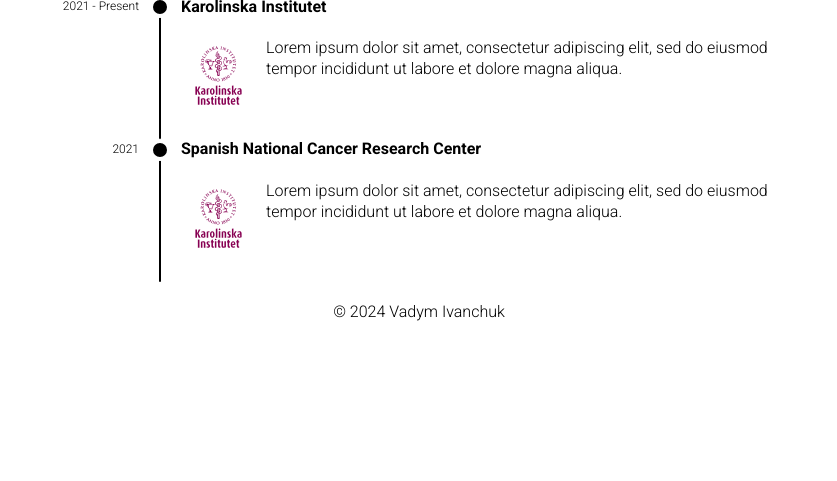
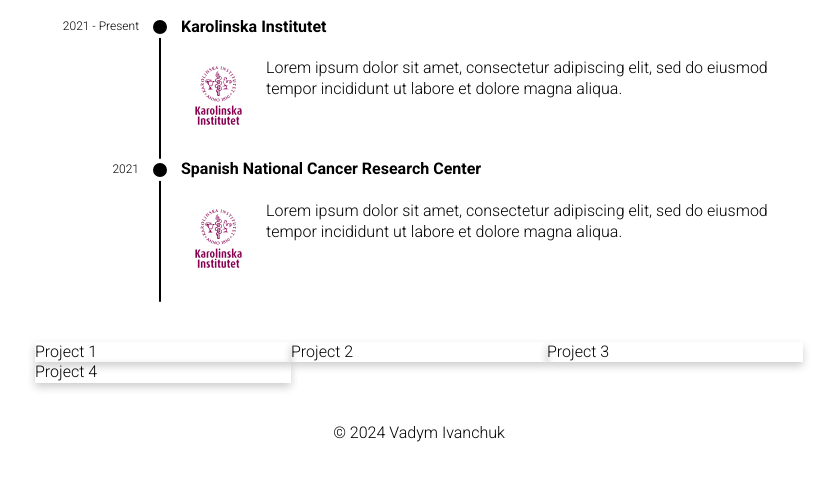
Before and after one commit to ivadym/ivadym.github.io, a Jekyll site: the page built from index.html, in a window 1280 px wide, cut to the strip 288-769 px from the top of the page. Shown: the whole strip, without its empty margins (221-1058 px from the left). Built offline with Jekyll 4.4.1, drawn with Linux system fonts in a browser that asks for light colours.

Commit message:
Projects placeholder

```diff
--- /dev/null
+++ b/_includes/projects.html
@@ -0,0 +1,16 @@
+<div class="projects">
+  <div class="row">
+    <div class="column">
+      <div class="card">Project 1</div>
+    </div>
+    <div class="column">
+      <div class="card">Project 2</div>
+    </div>
+    <div class="column">
+      <div class="card">Project 3</div>
+    </div>
+    <div class="column">
+      <div class="card">Project 4</div>
+    </div>
+  </div>
+</div>
--- /dev/null
+++ b/_sass/layout/projects.scss
@@ -0,0 +1,33 @@
+/* Projects styles */
+
+.projects {
+  margin: $body-margin * 2 0;
+
+  * {
+    box-sizing: border-box;
+  }
+}
+
+.column {
+  float: left;
+  width: 100%;
+}
+
+/* Clear floats after the columns */
+.row::after {
+  content: "";
+  clear: both;
+  display: table;
+}
+
+.card {
+  box-shadow: 0 4px 8px 0 rgba(0, 0, 0, 0.2);
+}
+
+/* Projects responsive styles */
+
+@media only screen and (min-width: $desktop-view-width) {
+  .column {
+    width: 33.33%;
+  }
+}
--- a/_sass/layout/timeline.scss
+++ b/_sass/layout/timeline.scss
@@ -1,7 +1,7 @@
 /* Timeline styles */
 
 .timeline {
-  margin: $body-margin 0;
+  margin: $body-margin * 2 0;
 }
 
 .timeline-container {
--- a/_sass/styles.scss
+++ b/_sass/styles.scss
@@ -2,3 +2,4 @@
 @import "./layout/main";
 @import "./layout/header";
 @import "./layout/timeline";
+@import "./layout/projects";
--- a/index.html
+++ b/index.html
@@ -4,4 +4,5 @@
 
 {% include header.html %}
 {% include timeline.html %}
+{% include projects.html %}
 {% include footer.html %}
```
